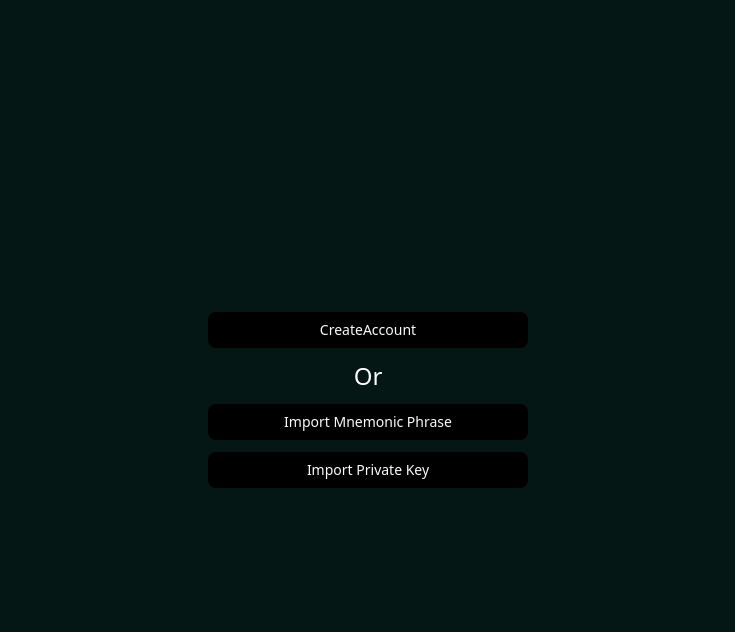
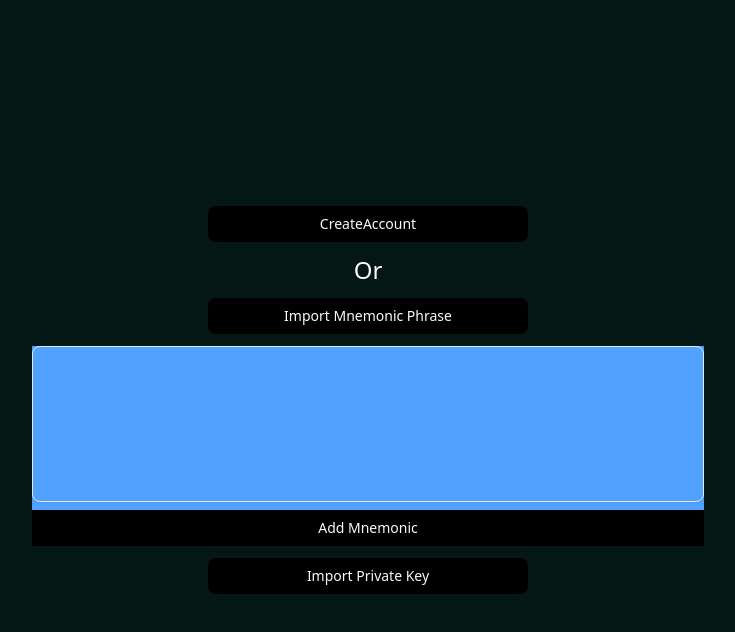
Before and after one commit to its-YogeshChandra/Web3, a Next.js app in the folder solanawallet/: page /createaccount in a window 1280 px wide. Both pictures are taken after a click on the button "Import Mnemonic Phrase". Shown: the top 632 px of the page, without its empty margins (272-1007 px from the left). Built offline with nearby package versions, Linux system fonts and the light colour scheme.

Commit message:
create mnemonic feature fixed and working fine

```diff
--- a/solanawallet/app/createaccount/page.tsx
+++ b/solanawallet/app/createaccount/page.tsx
@@ -1,11 +1,56 @@
 "use client";
 import { Button } from "@/components/ui/button";
+import { Input } from "@/components/ui/input";
 import { Copy } from "lucide-react";
 import { useState } from "react";
+import { walletServices } from "@/services/createWallet";
+import { useRouter } from "next/navigation";
+export default function SeedPhrase() {
+  const seedArr = [
+    "title",
+    "rug",
+    "spare",
+    "flower",
+    "teach",
+    "prosper",
+    "height",
+    "control",
+    "scene",
+    "derive",
+    "bike",
+    "coin",
+  ];
+  const [mnemonicPhrase, setMnemonicPhrase] = useState(seedArr);
+  const [iscreateAccount, setIsCreateAccount] = useState(false);
+  const [isMnemonicPhrase, setIsMnemonicPhrase] = useState(false);
+  const [isPrivateKey, setIsPrivateKey] = useState(false);
+ const router = useRouter();
 
-export default function SeedPhrase() {
-  const seedArr = Array.from({ length: 12 }, (_, i) => i + 1);
-  const [iscreateAccount, setIsCreateAccount] = useState(false);
+  const createAccount = () => {
+    const mnemonicPhrase = walletServices.createMnemonicAddress();
+    setMnemonicPhrase(mnemonicPhrase);
+  };
+
+  const copytoClipBoard = (value: string[]) => {
+    //convert the value into string
+    const data: string = value.join(" ");
+    navigator.clipboard.writeText(data);
+
+    //check if data get successfully copied or not
+    navigator.clipboard
+      .readText()
+      .then((copiedText) => {
+        if (copiedText == data) {
+          alert("mnemonic successfully copied");
+          //navigate to the dashboard
+          router.push("/dashboard");
+        }
+        // You can then use 'copiedText' as needed, e.g., display it in an element.
+      })
+      .catch((err) => {
+        console.error("Failed to read clipboard contents: ", err);
+      });
+  };
 
   //function to setcreate account status
   const setcreateAccountStatus = () => {
@@ -17,6 +62,7 @@
         className="bg-black w-[320px] "
         onClick={() => {
           setcreateAccountStatus();
+          createAccount();
         }}
       >
         CreateAccount
@@ -24,28 +70,72 @@
 
       {iscreateAccount == true ? (
         <div className="w-max h-max flex flex-col ">
-          <div className="w-3xl h-[450px] bg-[#385170] grid grid-cols-3 place-items-center border rounded-3xl">
-            {seedArr.map((e) => {
+          <div className="w-3xl h-[450px] bg-[#385170] grid grid-cols-3  place-items-center border rounded-3xl">
+            {mnemonicPhrase.map((e) => {
               return (
                 <Button key={e} className="text-black bg-[#9fd3c7]">
-                  random
+                  {e}
                 </Button>
               );
             })}
           </div>
-          <div className="w-3xl h-10 bg-[#ececec] rounded-3xl flex items-center justify-center gap-x-4 ">
-            <p> copy the mnemonic in safe place</p>
-            <button>
+          <div className="w-3xl h-10 bg-[#ececec] rounded-2xl mt-2 flex items-center justify-center gap-x-4 ">
+            <button
+              className="w-full flex justify-center gap-x-3"
+              onClick={() => {
+                copytoClipBoard(mnemonicPhrase);
+              }}
+            >
+              <p> copy the mnemonic in safe place</p>
               <Copy />
             </button>
           </div>
         </div>
       ) : null}
       <p className="text-white text-2xl">Or</p>
-      <Button className="w-[320px] px-20 bg-black">
+      <Button
+        className="w-[320px] px-20 bg-black "
+        onClick={() => {
+          setIsMnemonicPhrase((prev) => !prev);
+        }}
+      >
         Import Mnemonic Phrase{" "}
       </Button>
-      <Button className="w-[320px] px-20 bg-black">Import Private Key</Button>
+      {isMnemonicPhrase == true ? (
+        <div className="w-2xl h-[200px] bg-blue-400 flex flex-col gap-y-2">
+          <Input type="text" className="w-full h-full" />
+          <Button
+            className="rounded-none bg-black "
+            onClick={() => {
+              setIsMnemonicPhrase((prev) => !prev);
+            }}
+          >
+            Add Mnemonic
+          </Button>
+        </div>
+      ) : null}
+      <Button
+        className="w-[320px] px-20 bg-black"
+        onClick={() => {
+          setIsPrivateKey((prev) => !prev);
+        }}
+      >
+        Import Private Key
+      </Button>
+
+      {isPrivateKey == true ? (
+        <div className="w-2xl h-[200px] bg-blue-400 flex flex-col gap-y-2">
+          <Input type="text" className="w-full h-full" />
+          <Button
+            className="rounded-none bg-black "
+            onClick={() => {
+              setIsPrivateKey((prev) => !prev);
+            }}
+          >
+            Add Mnemonic
+          </Button>
+        </div>
+      ) : null}
     </div>
   );
 }
--- /dev/null
+++ b/solanawallet/components/ui/input.tsx
@@ -0,0 +1,21 @@
+import * as React from "react"
+
+import { cn } from "@/lib/utils"
+
+function Input({ className, type, ...props }: React.ComponentProps<"input">) {
+  return (
+    <input
+      type={type}
+      data-slot="input"
+      className={cn(
+        "file:text-foreground placeholder:text-muted-foreground selection:bg-primary selection:text-primary-foreground dark:bg-input/30 border-input h-9 w-full min-w-0 rounded-md border bg-transparent px-3 py-1 text-base shadow-xs transition-[color,box-shadow] outline-none file:inline-flex file:h-7 file:border-0 file:bg-transparent file:text-sm file:font-medium disabled:pointer-events-none disabled:cursor-not-allowed disabled:opacity-50 md:text-sm",
+        "focus-visible:border-ring focus-visible:ring-ring/50 focus-visible:ring-[3px]",
+        "aria-invalid:ring-destructive/20 dark:aria-invalid:ring-destructive/40 aria-invalid:border-destructive",
+        className
+      )}
+      {...props}
+    />
+  )
+}
+
+export { Input }
--- a/solanawallet/services/createWallet.ts
+++ b/solanawallet/services/createWallet.ts
@@ -2,15 +2,14 @@
 import * as bip39 from "@scure/bip39";
 import { wordlist } from "@scure/bip39/wordlists/english.js";
 import { base58 } from "@scure/base";
-import { getSystemErrorMap } from "util";
 
 export class walletFunction {
   constructor() {}
 
   createMnemonicAddress() {
-    const mn = bip39.generateMnemonic(wordlist);
-    console.log(mn);
-    return mn;
+    const mn = bip39.generateMnemonic(wordlist, 128);
+    const mphrase = mn.split(" ")
+    return mphrase;
   }
 
   private async createSeedPhrase(mphrase: string) {
```
